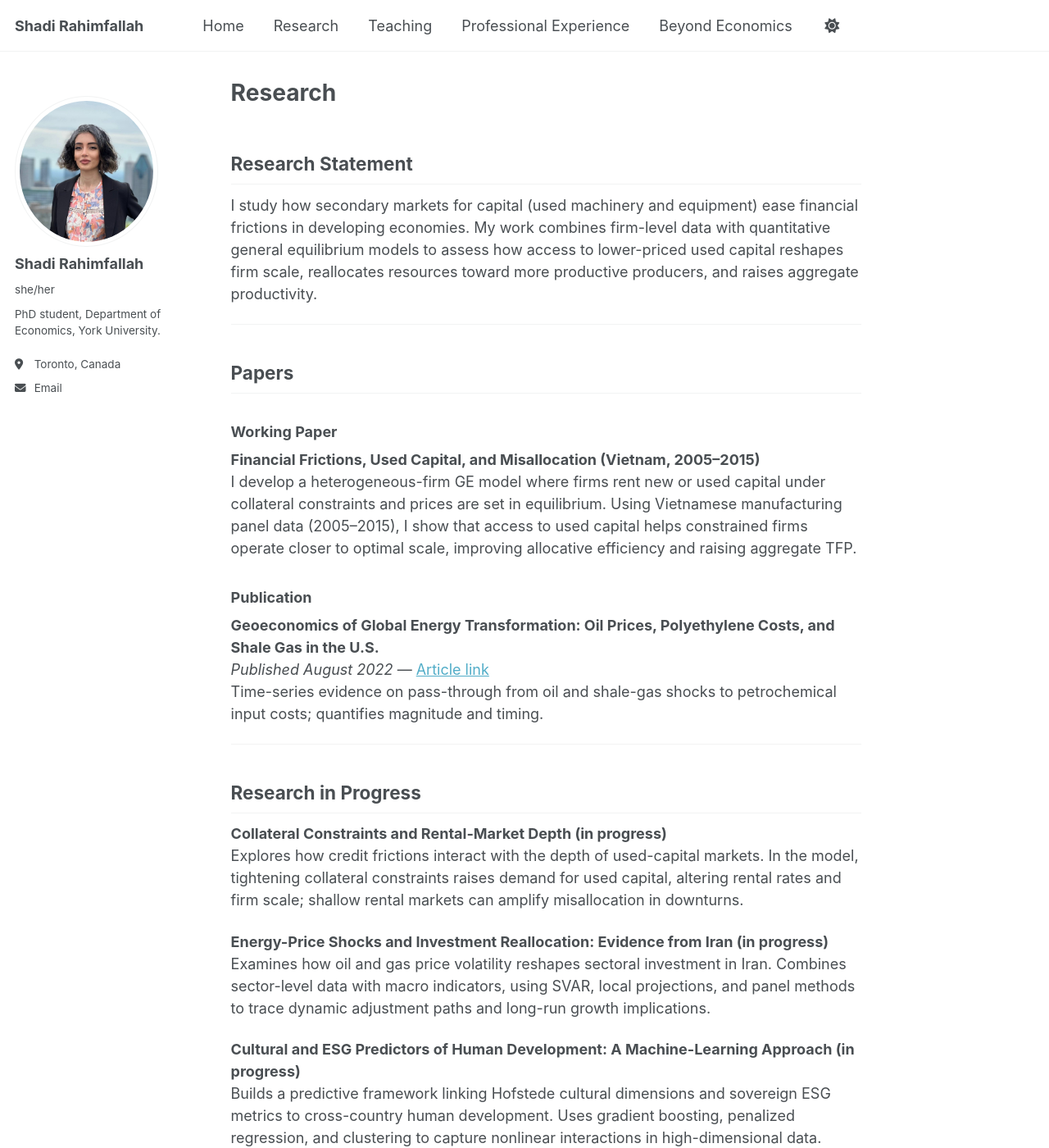
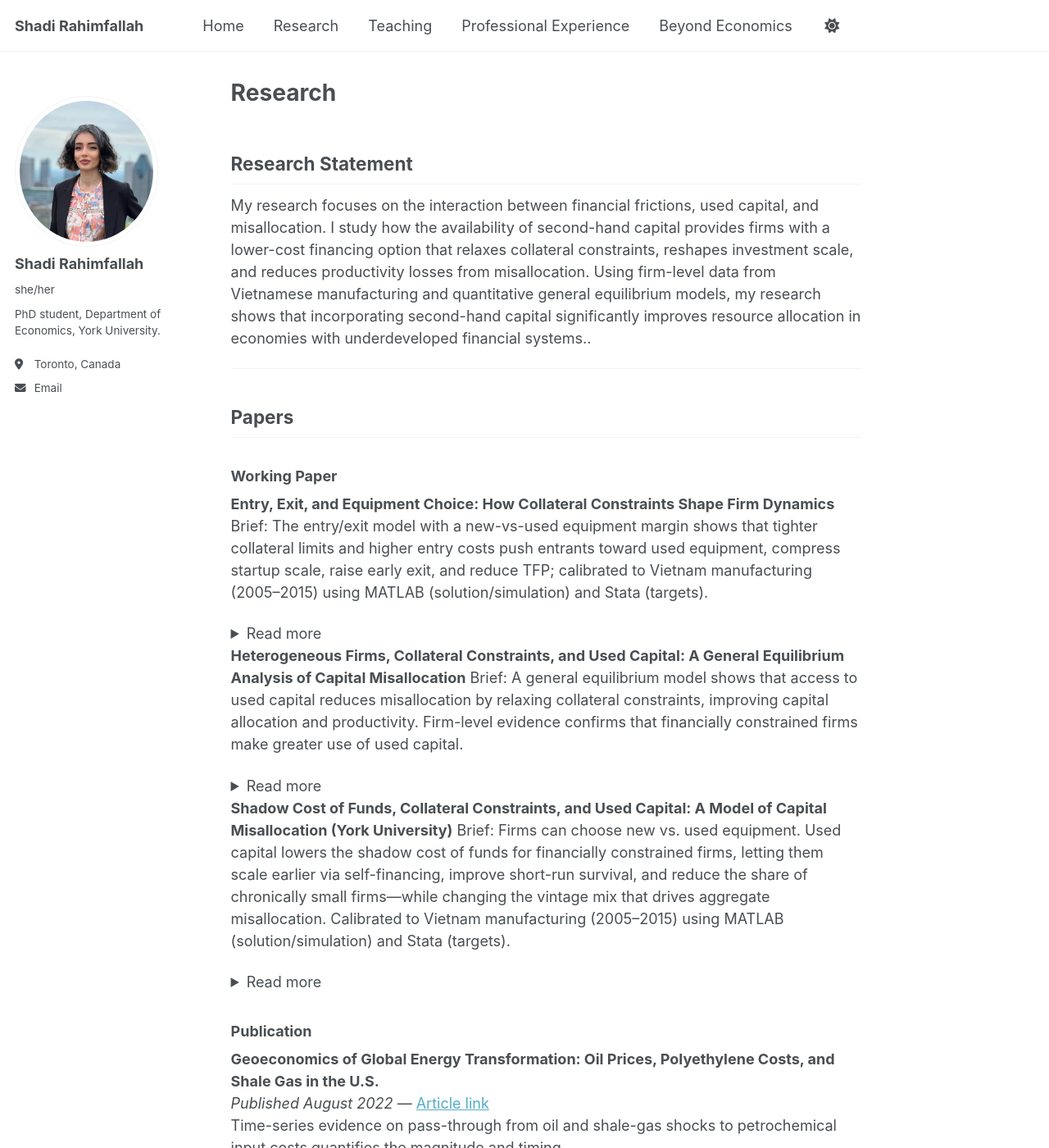
Before and after one commit to ShadiRahimfallah/ShadiRahimfallah.github.io, a Jekyll site: the page built from _pages/research.md, in a window 1280 px wide and 1400 px high. Shown: the whole window at 82% size. Built offline with Jekyll 4.4.1, drawn with Linux system fonts in a browser that asks for light colours; a script that is not in the unit is left out; some of the changed text lies outside the part shown.

Commit message:
Update research.md

```diff
--- a/_pages/research.md
+++ b/_pages/research.md
@@ -6,34 +6,51 @@ author_profile: true
 ---
 
 ## Research Statement
-I study how secondary markets for capital (used machinery and equipment) ease financial frictions in developing economies. My work combines firm-level data with quantitative general equilibrium models to assess how access to lower-priced used capital reshapes firm scale, reallocates resources toward more productive producers, and raises aggregate productivity.
+My research focuses on the interaction between financial frictions, used capital, and misallocation. I study how the availability of second-hand capital provides firms with a lower-cost financing option that relaxes collateral constraints, reshapes investment scale, and reduces productivity losses from misallocation. Using firm-level data from Vietnamese manufacturing and quantitative general equilibrium models, my research shows that incorporating second-hand capital significantly improves resource allocation in economies with underdeveloped financial systems..
 
 ---
 
 ## Papers
 
 ### Working Paper
-**Financial Frictions, Used Capital, and Misallocation (Vietnam, 2005–2015)**
-I develop a heterogeneous-firm GE model where firms rent new or used capital under collateral constraints and prices are set in equilibrium. Using Vietnamese manufacturing panel data (2005–2015), I show that access to used capital helps constrained firms operate closer to optimal scale, improving allocative efficiency and raising aggregate TFP.
+**Entry, Exit, and Equipment Choice: How Collateral Constraints Shape Firm Dynamics**
+Brief: The entry/exit model with a new-vs-used equipment margin shows that tighter collateral limits and higher entry costs push entrants toward used equipment, compress startup scale, raise early exit, and reduce TFP; calibrated to Vietnam manufacturing (2005–2015) using MATLAB (solution/simulation) and Stata (targets).
+<details><summary>Read more</summary>
+I develop a heterogeneous-firm model with entry, exit, and an explicit choice between new and used equipment. Two frictions—collateral limits and entry costs—govern market access, startup scale, vintage at birth, leverage, and survival. The used stock evolves realistically: each period, some new equipment transitions into the used pool, and some used equipment retires. I solve and simulate the model in MATLAB (collocation plus large-panel simulations) and build calibration targets in Stata from Vietnam’s 2005–2015 manufacturing data, including the used-investment share, debt-to-GDP, output volatility, and short- to medium-run persistence. The framework quantifies how tighter finance and higher entry fees push marginal entrants toward cheaper used equipment and smaller initial scale, increasing early-life exit and lowering TFP through composition and scale distortions. Policy counterfactuals compare lowering entry fees with relaxing collateral limits, tracing impacts on entry and exit, the cohort vintage mix, leverage, output moments, and productivity.
+</details>
+
+**Heterogeneous Firms, Collateral Constraints, and Used Capital: A General Equilibrium Analysis of Capital Misallocation**
+Brief: A general equilibrium model shows that access to used capital reduces misallocation by relaxing collateral constraints, improving capital allocation and productivity. Firm-level evidence confirms that financially constrained firms make greater use of used capital.
+<details><summary>Read more</summary>
+This study examines how used capital helps reduce the productivity losses created by financial frictions in developing economies. Drawing on Vietnamese manufacturing data, it develops a general equilibrium model in which heterogeneous firms rent both new and used capital while facing collateral constraints. Because used capital is cheaper to rent and requires less collateral, constrained firms are able to operate closer to their efficient scale, which improves aggregate efficiency. The model shows that when used capital is available, misallocation losses are markedly lower than in an economy restricted to new capital. Firm-level evidence further confirms that financially constrained firms rely more heavily on used capital, in line with the theoretical predictions. Together, these findings suggest that secondary markets for used capital serve as a key channel for relaxing borrowing constraints and enhancing resource allocation in economies with underdeveloped financial systems.
+</details>
+
+
+**Shadow Cost of Funds, Collateral Constraints, and Used Capital: A Model of Capital Misallocation (York University)**
+Brief: Firms can choose new vs. used equipment. Used capital lowers the shadow cost of funds for financially constrained firms, letting them scale earlier via self-financing, improve short-run survival, and reduce the share of chronically small firms—while changing the vintage mix that drives aggregate misallocation. Calibrated to Vietnam manufacturing (2005–2015) using MATLAB (solution/simulation) and Stata (targets).
+<details><summary>Read more</summary>
+This paper builds a firm-dynamics model (no entry margin here) with a collateral-style affordability cap and a **shadow cost of funds** that summarizes financing tightness. The key addition is a **vintage choice**: firms can buy **new** equipment (more durable, higher price) or **used** equipment (cheaper up front, faster wear). Because the upfront outlay is smaller, used capital acts as a **financing relief channel**—constrained firms expand capacity sooner and rely less on external funds while **self-financing** builds assets. The used stock evolves each period as some new equipment becomes used and some used equipment retires.
+Implementation uses MATLAB for collocation and large-panel simulation; Stata constructs 2005–2015 targets from Vietnam manufacturing (used-investment share, debt-to-GDP, output volatility, and persistence). Draft findings: (i) used capital helps constrained firms scale earlier and survive initial years; (ii) large, unconstrained firms barely change vintage; (iii) aggregate implications run through the vintage mix and scale distribution, informing misallocation and TFP.
+</details>
+
+
+
+
 
 ### Publication
 **Geoeconomics of Global Energy Transformation: Oil Prices, Polyethylene Costs, and Shale Gas in the U.S.**
 *Published August 2022* —
 <a href="https://wsps.ut.ac.ir/article_93569.html" target="_blank" rel="noopener noreferrer">Article link</a>
-Time-series evidence on pass-through from oil and shale-gas shocks to petrochemical input costs; quantifies magnitude and timing.
+Time-series evidence on pass-through from oil and shale-gas shocks to petrochemical input costs quantifies the magnitude and timing.
 
 ---
 
 ## Research in Progress
 
-**Collateral Constraints and Rental-Market Depth (in progress)**
-Explores how credit frictions interact with the depth of used-capital markets. In the model, tightening collateral constraints raises demand for used capital, altering rental rates and firm scale; shallow rental markets can amplify misallocation in downturns.
-
-**Energy-Price Shocks and Investment Reallocation: Evidence from Iran (in progress)**
-Examines how oil and gas price volatility reshapes sectoral investment in Iran. Combines sector-level data with macro indicators, using SVAR, local projections, and panel methods to trace dynamic adjustment paths and long-run growth implications.
-
 **Cultural and ESG Predictors of Human Development: A Machine-Learning Approach (in progress)**
-Builds a predictive framework linking Hofstede cultural dimensions and sovereign ESG metrics to cross-country human development. Uses gradient boosting, penalized regression, and clustering to capture nonlinear interactions in high-dimensional data.
+<details><summary>Read more</summary>
+This project integrates **environmental, social, and governance (ESG) indicators** with **Hofstede’s cultural dimensions** to build a predictive model of the Human Development Index (HDI). Using techniques such as **gradient boosting, penalized regression, and unsupervised clustering**, the framework identifies nonlinear interactions and latent groupings in high-dimensional data. The research highlights how cultural values, governance quality, and sustainability practices jointly shape human development outcomes. It not only improves forecasting accuracy relative to traditional models but also uncovers policy-relevant pathways, showing, for example, how combinations of governance strength and cultural orientation condition the returns to social investment. By merging cross-country datasets with advanced machine learning, the project advances the measurement of development and provides a richer understanding of the institutional and cultural drivers of long-run welfare.
+</details>
 
 
 ---
@@ -55,7 +72,7 @@ The thesis studies how the U.S. shale-gas boom reshaped global petrochemical com
 **Shale-Gas Revolution and Polyethylene Prices (University of Tehran)**
 Brief: Time-series models trace pass-through from shale-driven gas price declines to lower polyethylene prices, revealing strong energy-to-industry transmission.
 <details><summary>Read more</summary>
-Econometric analysis shows cheaper gas inputs increased supply and put durable downward pressure on polymer prices, illustrating how energy shocks propagate through manufacturing cost structures and global competition.
+Econometric analysis shows that cheaper gas inputs increased supply and put durable downward pressure on polymer prices, illustrating how energy shocks propagate through manufacturing cost structures and global competition.
 </details>
 
 **Gas Pricing Mechanisms (University of Tehran)**
@@ -64,6 +81,10 @@ Brief: Policy framework for efficient and equitable natural-gas pricing under na
 Grounded in public-sector pricing and Ramsey principles, the project estimates demand and cost relationships and evaluates alternative pricing rules under subsidy reform. GMM estimation provides consistent dynamics, yielding benchmarks that balance fiscal goals, consumer welfare, and industrial competitiveness.
 </details>
 
+**Health Financing and Inequality in Iran (Industry)**
+Brief: Using province-by-year data, places with higher average household income have fewer infant and overall deaths, while more income inequality is linked to more deaths. Insurance coverage, education, and health-care capacity also help reduce deaths.
+<details><summary>Read more</summary> I compare each province to itself over time (so fixed local traits don’t bias results) and track two outcomes: infant mortality and all-cause mortality. The main drivers are log household spending (a proxy for income), the Gini index (a measure of inequality), education, insurance coverage, and healthcare capacity. To check the direction of cause and effect, I also repeat the analysis using past values as instruments. The pattern is robust: higher income → lower mortality; higher inequality → higher mortality; more insurance, education, and care capacity → lower mortality. </details>
+
 ---
 
 ## Research Assistant
```
